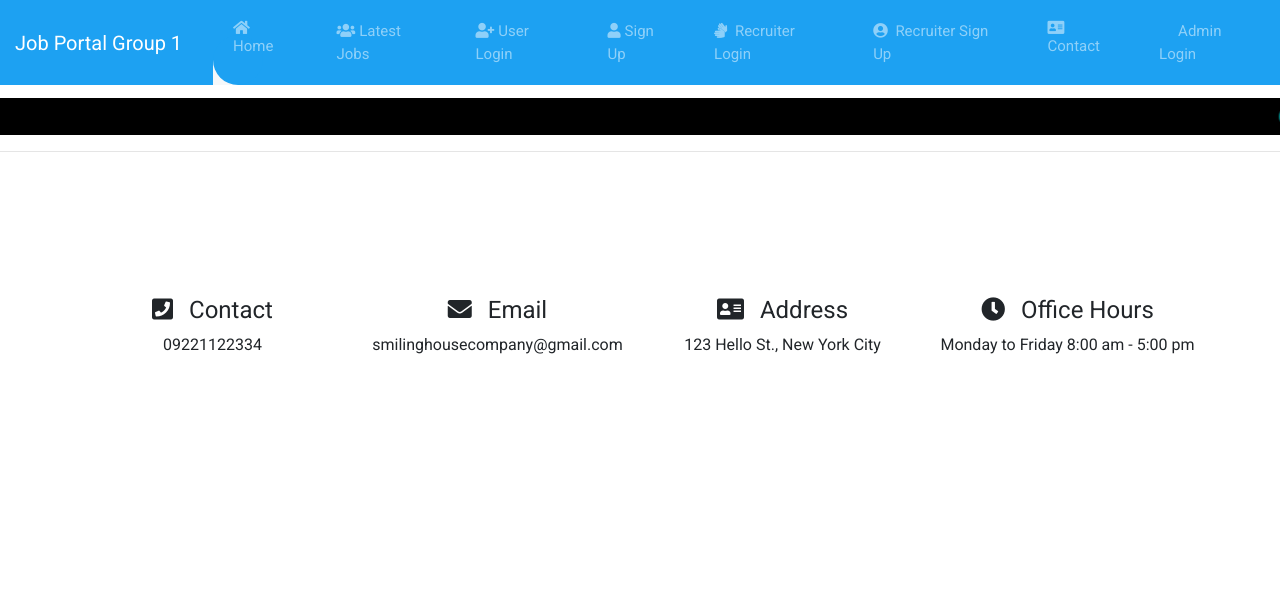
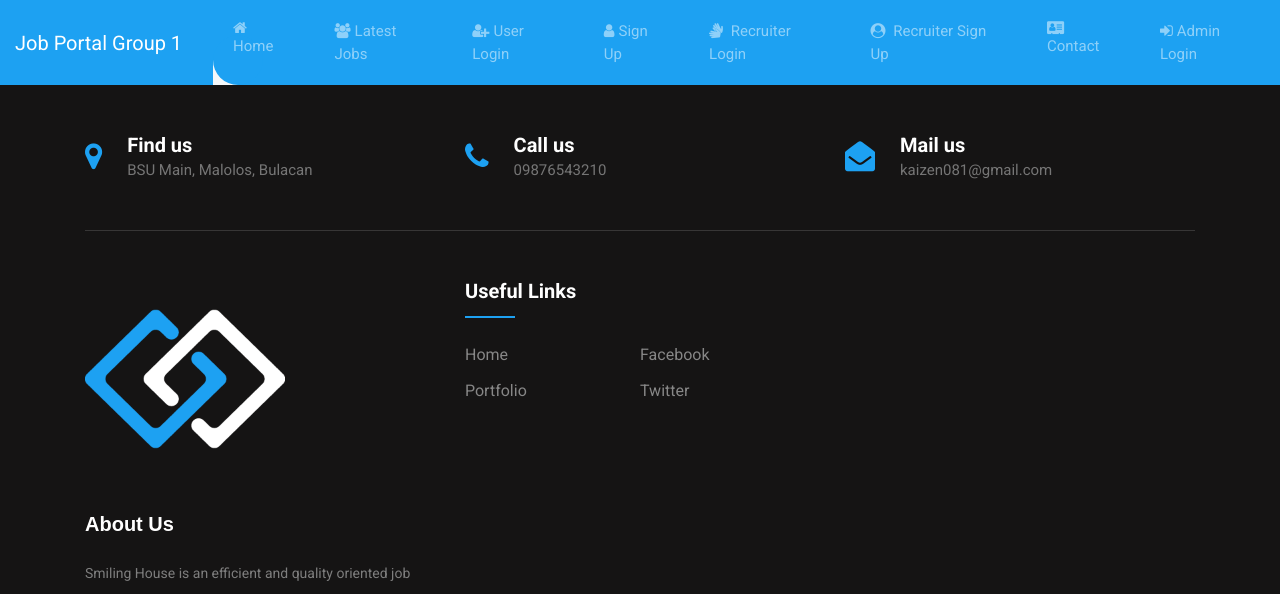
Before and after one commit to angedc02/jobportal, a Django app: page /contact in a window 1280 px wide. Shown: the top 594 px of the page. Before the commit the page ends 354 px from the top, so only its background shows below. Run offline with Django 4.2, Linux system fonts and the light colour scheme; some libraries are stand-ins or nearby versions.

Commit message:
fix-footer-on-user-home-done

```diff
--- a/job/templates/contact.html
+++ b/job/templates/contact.html
@@ -1,46 +1,5 @@
 {% load static %}
-
 {% block body %}
-
 {% include 'navigation.html' %}
-
-<link rel="stylesheet" href="https://cdnjs.cloudflare.com/ajax/libs/font-awesome/5.6.3/css/all.min.css" />
-
-<style>
-    .mydiv:hover{
-        box-shadow: 0 0   20px 0 rgba(0,0,0,0.3);
-        transform: translateY(-20px)
-    }
-</style>
-
-<marquee style="font-family: 'Monotype Corsiva'; font-size:25px; color:darkcyan; background-color:black; font-weight:bold; margin-top: 1%">
-    Contact Us
-</marquee>
-<hr>
-
-<div class="container mt-5">
-    <br><br>
-    <div class="row mt-5">
-        <div class="col-sm-3 mydiv">
-            <h4 class="text-center"><i class="fa fa-phone-square"></i> Contact</h4>
-            <p class="text-center">09221122334</p>
-        </div>
-
-         <div class="col-sm-3 mydiv">
-            <h4 class="text-center"><i class="fa fa-envelope"></i> Email</h4>
-            <p class="text-center">smilinghousecompany@gmail.com</p>
-        </div>
-
-        <div class="col-sm-3 mydiv">
-            <h4 class="text-center"><i class="fa fa-address-card"></i> Address</h4>
-            <p class="text-center">123 Hello St., New York City</p>
-        </div>
-
-        <div class="col-sm-3 mydiv">
-            <h4 class="text-center"><i class="fa fa-clock"></i> Office Hours</h4>
-            <p class="text-center">Monday to Friday 8:00 am - 5:00 pm</p>
-        </div>
-    </div>
-</div>
-
+{% include 'footer.html' %}
 {% endblock %}
--- a/job/templates/footer.html
+++ b/job/templates/footer.html
@@ -1,4 +1,4 @@
-{% load static %} {% block body %} {% include 'navigation.html' %}
+{% load static %} {% block body %}
 
 <style>
   ul {
--- a/job/views.py
+++ b/job/views.py
@@ -462,4 +462,4 @@ def contact(request):
     return render(request, 'contact.html')
 
 def footer(request):
-    return render(request, 'footer.html')
+    return render(request, 'contact.html')
```
